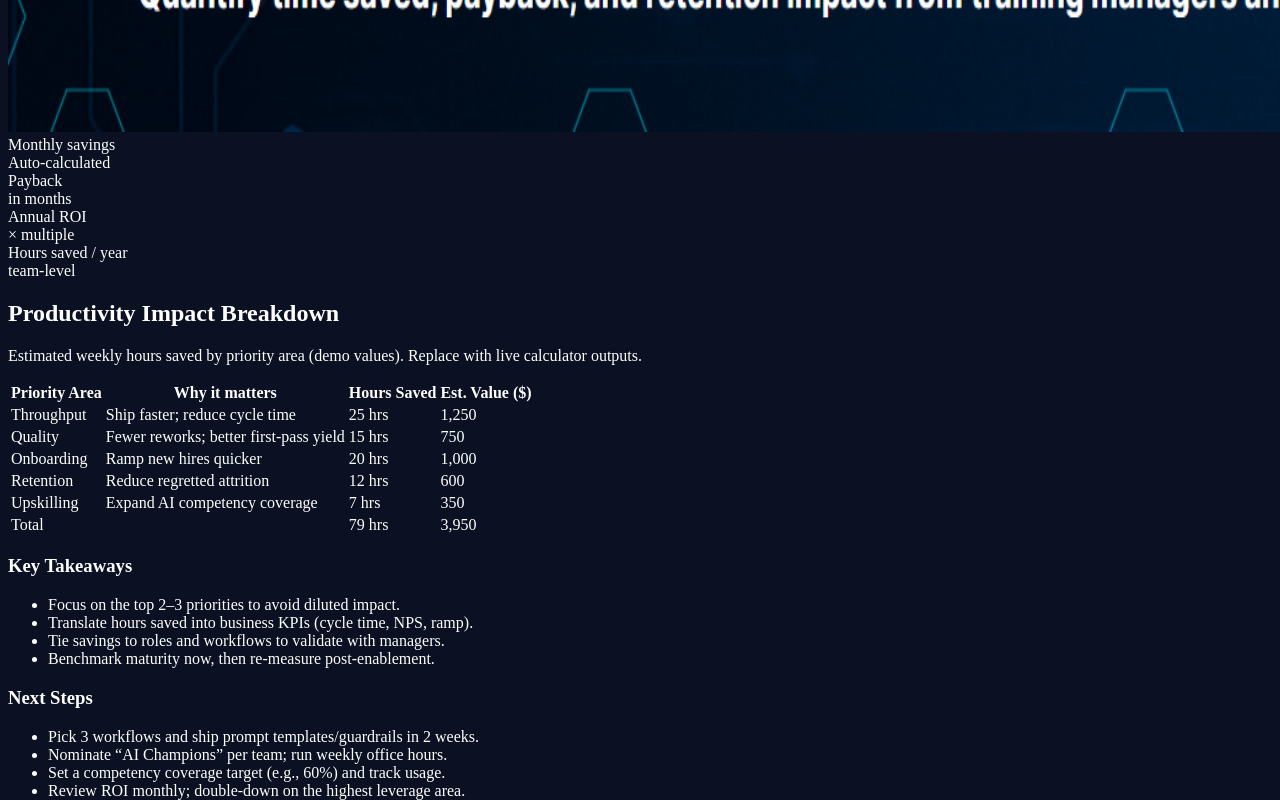
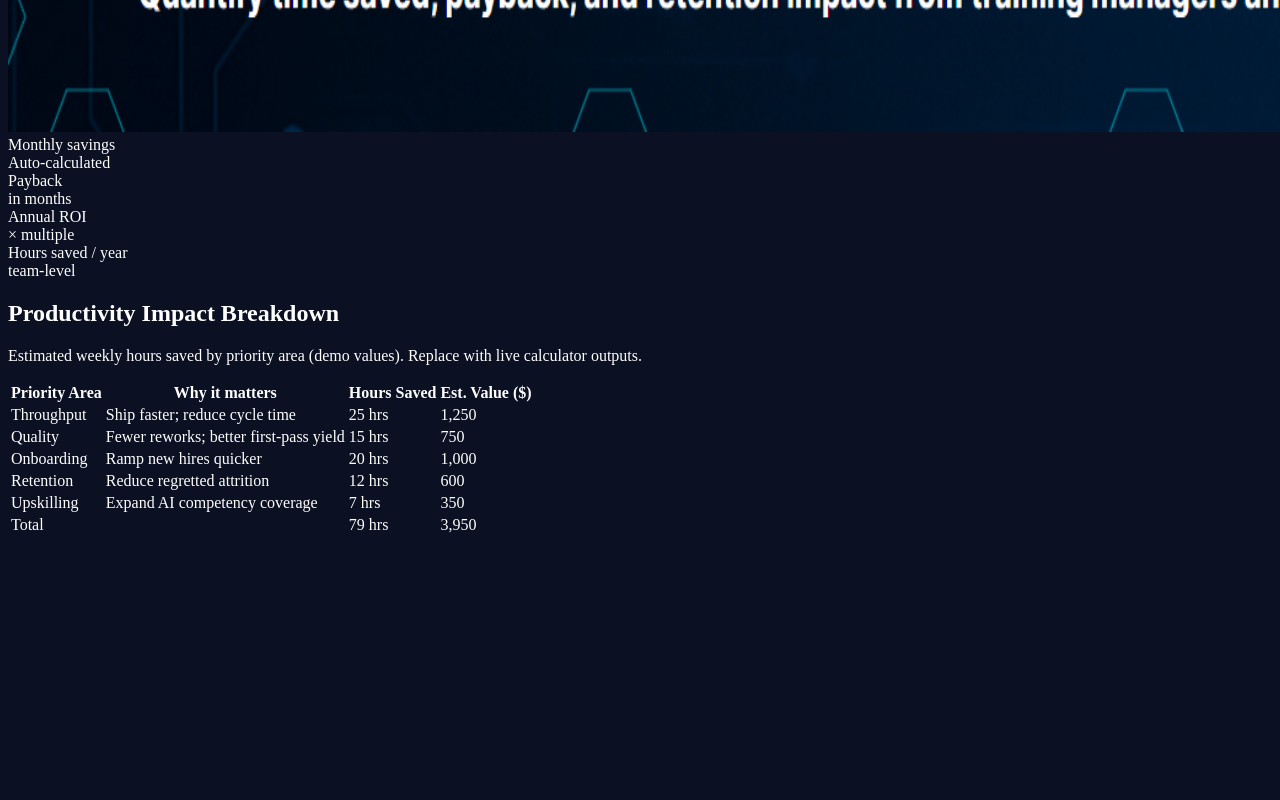
Before and after one commit to powerstephen/AI-at-work, a Next.js app: page / in a window 1280 px wide. Shown: the part 750-1550 px from the top of the page. After the commit the page ends 1287 px from the top, so only its background shows below. Built offline with nearby package versions, Linux system fonts and the light colour scheme.

Commit message:
Update page.tsx

```diff
--- a/app/page.tsx
+++ b/app/page.tsx
@@ -1,17 +1,10 @@
 // app/page.tsx
 import BrandHero from "@/components/BrandHero";
 
-/**
- * Strong typing for goals — and pre-typed constants
- * so we never hit "Type 'string' is not assignable to type 'Goal'".
- */
-type Goal = "throughput" | "quality" | "onboarding" | "retention" | "upskilling";
+const GOALS = ["throughput", "quality", "onboarding", "retention", "upskilling"] as const;
+type Goal = (typeof GOALS)[number];
 
-const K_THROUGHPUT: Goal = "throughput";
-const K_QUALITY: Goal = "quality";
-const K_ONBOARDING: Goal = "onboarding";
-const K_RETENTION: Goal = "retention";
-const K_UPSKILLING: Goal = "upskilling";
+type BreakdownRow = { key: Goal; label: string; value: number };
 
 const GOAL_META: Record<Goal, { label: string; hint?: string }> = {
   throughput: { label: "Throughput", hint: "Ship faster; reduce cycle time" },
@@ -22,42 +15,33 @@ const GOAL_META: Record<Goal, { label: string; hint?: string }> = {
 };
 
 export default function Page() {
-  // --------------------------------------------
-  // Replace these placeholders with your real state/logic
-  // --------------------------------------------
   const currency = "$";
-  const hourlyCost = 50; // blended hourly cost example
-  const selected: Goal[] = [K_THROUGHPUT, K_UPSKILLING];
+  const hourlyCost = 50;
+  const selected: Goal[] = ["throughput", "upskilling"];
 
-  // Example values per goal (replace with your model outputs)
   const valThroughput = 25;
   const valQuality = 15;
   const valOnboarding = 20;
   const valRetention = 12;
   const upBase = 10;
   const valUpskilling =
-    selected.includes(K_THROUGHPUT) && selected.includes(K_UPSKILLING)
-      ? upBase * 0.7
-      : upBase;
+    selected.includes("throughput") && selected.includes("upskilling") ? upBase * 0.7 : upBase;
 
-  // Fully typed breakdown (no casts, no 'as Goal' needed)
-  const breakdown: Array<{ key: Goal; label: string; value: number }> = [
-    { key: K_THROUGHPUT, label: GOAL_META.throughput.label, value: valThroughput },
-    { key: K_QUALITY, label: GOAL_META.quality.label, value: valQuality },
-    { key: K_ONBOARDING, label: GOAL_META.onboarding.label, value: valOnboarding },
-    { key: K_RETENTION, label: GOAL_META.retention.label, value: valRetention },
-    { key: K_UPSKILLING, label: GOAL_META.upskilling.label, value: valUpskilling },
-  ];
+  const breakdown = [
+    { key: "throughput", label: GOAL_META.throughput.label, value: valThroughput },
+    { key: "quality", label: GOAL_META.quality.label, value: valQuality },
+    { key: "onboarding", label: GOAL_META.onboarding.label, value: valOnboarding },
+    { key: "retention", label: GOAL_META.retention.label, value: valRetention },
+    { key: "upskilling", label: GOAL_META.upskilling.label, value: valUpskilling },
+  ] satisfies ReadonlyArray<BreakdownRow>;
 
-  const totalHours = breakdown.reduce((sum, r) => sum + r.value, 0);
+  const totalHours = breakdown.reduce((s, r) => s + r.value, 0);
   const totalValue = totalHours * hourlyCost;
 
   return (
     <main className="min-h-screen bg-[#0b1022] text-white">
-      {/* Top hero */}
       <BrandHero />
 
-      {/* Results table */}
       <section className="max-w-6xl mx-auto px-4 sm:px-6 lg:px-8 py-10">
         <h2 className="text-2xl font-semibold mb-2 text-center text-blue-100">
           Productivity Impact Breakdown
@@ -78,10 +62,7 @@ export default function Page() {
             </thead>
             <tbody>
               {breakdown.map(({ key, label, value }) => (
-                <tr
-                  key={key}
-                  className="border-t border-blue-800/20 hover:bg-blue-900/20 transition"
-                >
+                <tr key={key} className="border-t border-blue-800/20 hover:bg-blue-900/20 transition">
                   <td className="px-6 py-3 font-medium text-blue-100">{label}</td>
                   <td className="px-6 py-3 hidden md:table-cell text-blue-300">
                     {GOAL_META[key].hint}
@@ -107,28 +88,6 @@ export default function Page() {
             </tbody>
           </table>
         </div>
-
-        {/* Takeaways / Next Steps */}
-        <div className="mt-10 grid md:grid-cols-2 gap-6">
-          <div className="bg-blue-950/40 p-6 rounded-xl text-blue-100 border border-blue-800/30">
-            <h3 className="text-lg font-semibold mb-3 text-blue-200">Key Takeaways</h3>
-            <ul className="list-disc list-inside space-y-2 text-blue-100/90">
-              <li>Focus on the top 2–3 priorities to avoid diluted impact.</li>
-              <li>Translate hours saved into business KPIs (cycle time, NPS, ramp).</li>
-              <li>Tie savings to roles and workflows to validate with managers.</li>
-              <li>Benchmark maturity now, then re-measure post-enablement.</li>
-            </ul>
-          </div>
-          <div className="bg-blue-950/40 p-6 rounded-xl text-blue-100 border border-blue-800/30">
-            <h3 className="text-lg font-semibold mb-3 text-blue-200">Next Steps</h3>
-            <ul className="list-disc list-inside space-y-2 text-blue-100/90">
-              <li>Pick 3 workflows and ship prompt templates/guardrails in 2 weeks.</li>
-              <li>Nominate “AI Champions” per team; run weekly office hours.</li>
-              <li>Set a competency coverage target (e.g., 60%) and track usage.</li>
-              <li>Review ROI monthly; double-down on the highest leverage area.</li>
-            </ul>
-          </div>
-        </div>
       </section>
     </main>
   );
```
